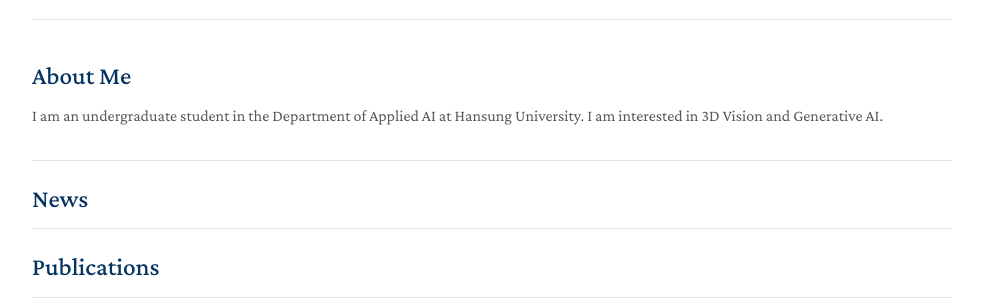
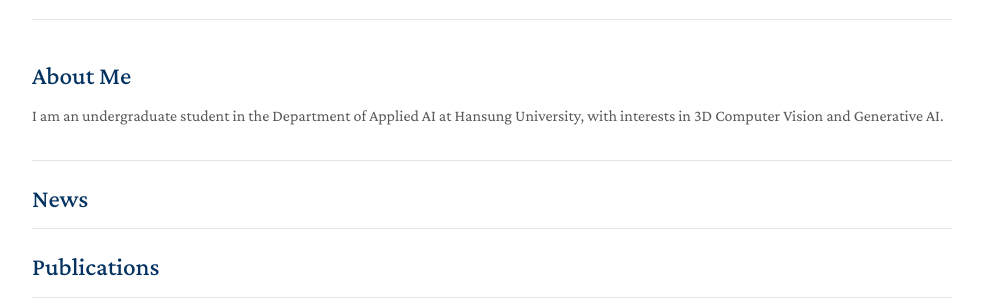
Before and after one commit to YONGJI04/yongji04.github.io, a Jekyll site: the page built from index.md, in a window 1280 px wide. Shown: the part 273-573 px from the top of the page, without its empty margins (148-1131 px from the left). Built offline with Jekyll 4.4.1, drawn with Linux system fonts in a browser that asks for light colours; a style sheet for code colours, icons or effects is not loaded; our own code applies the rules of GitHub Pages for plain Markdown files.

Commit message:
Update About Me section

```diff
--- a/index.md
+++ b/index.md
@@ -4,7 +4,7 @@ layout: homepage
 
 ## About Me
 
-I am an undergraduate student in the Department of Applied AI at Hansung University. I am interested in 3D Vision and Generative AI.
+I am an undergraduate student in the Department of Applied AI at Hansung University, with interests in 3D Computer Vision and Generative AI.
 
 ## News
 
```
